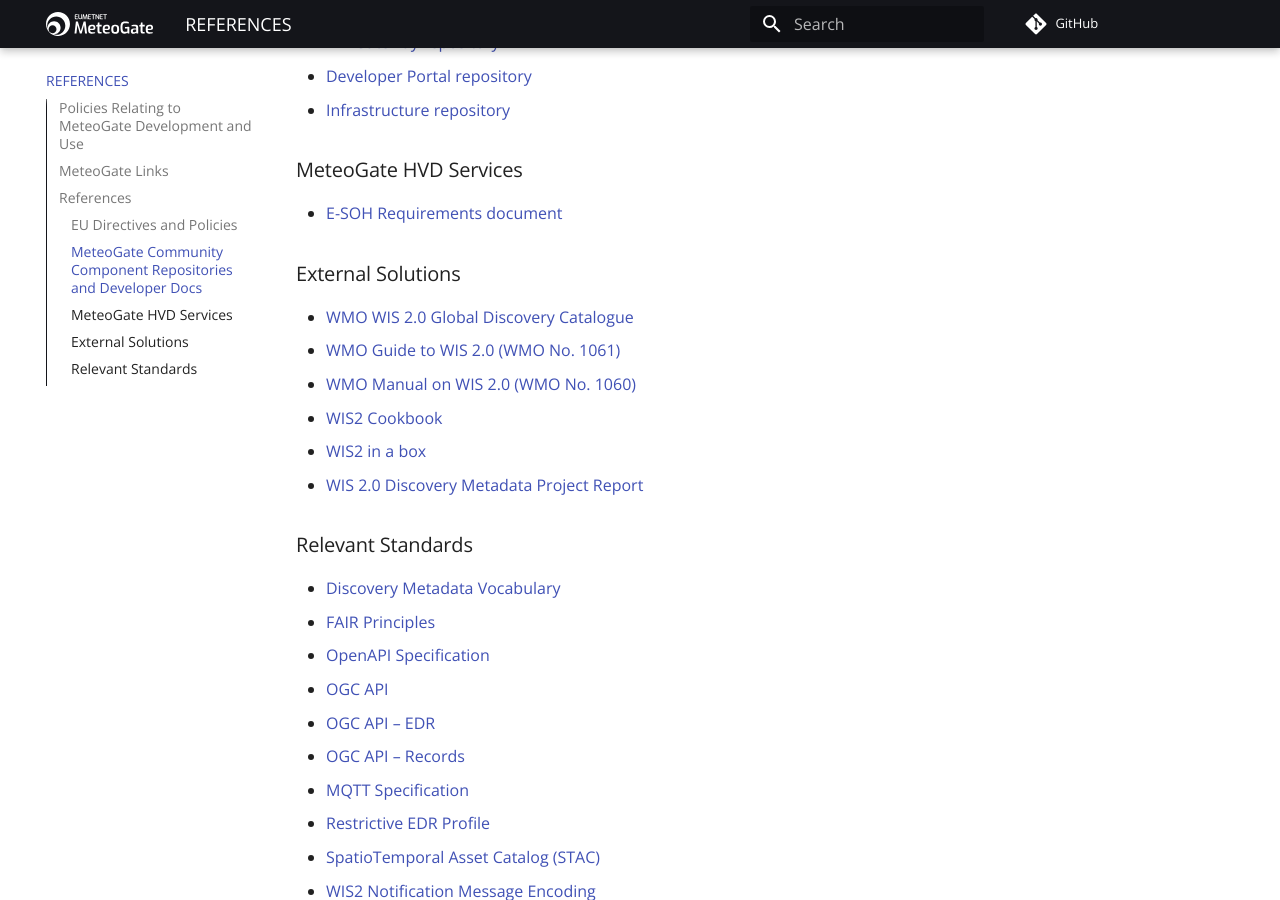
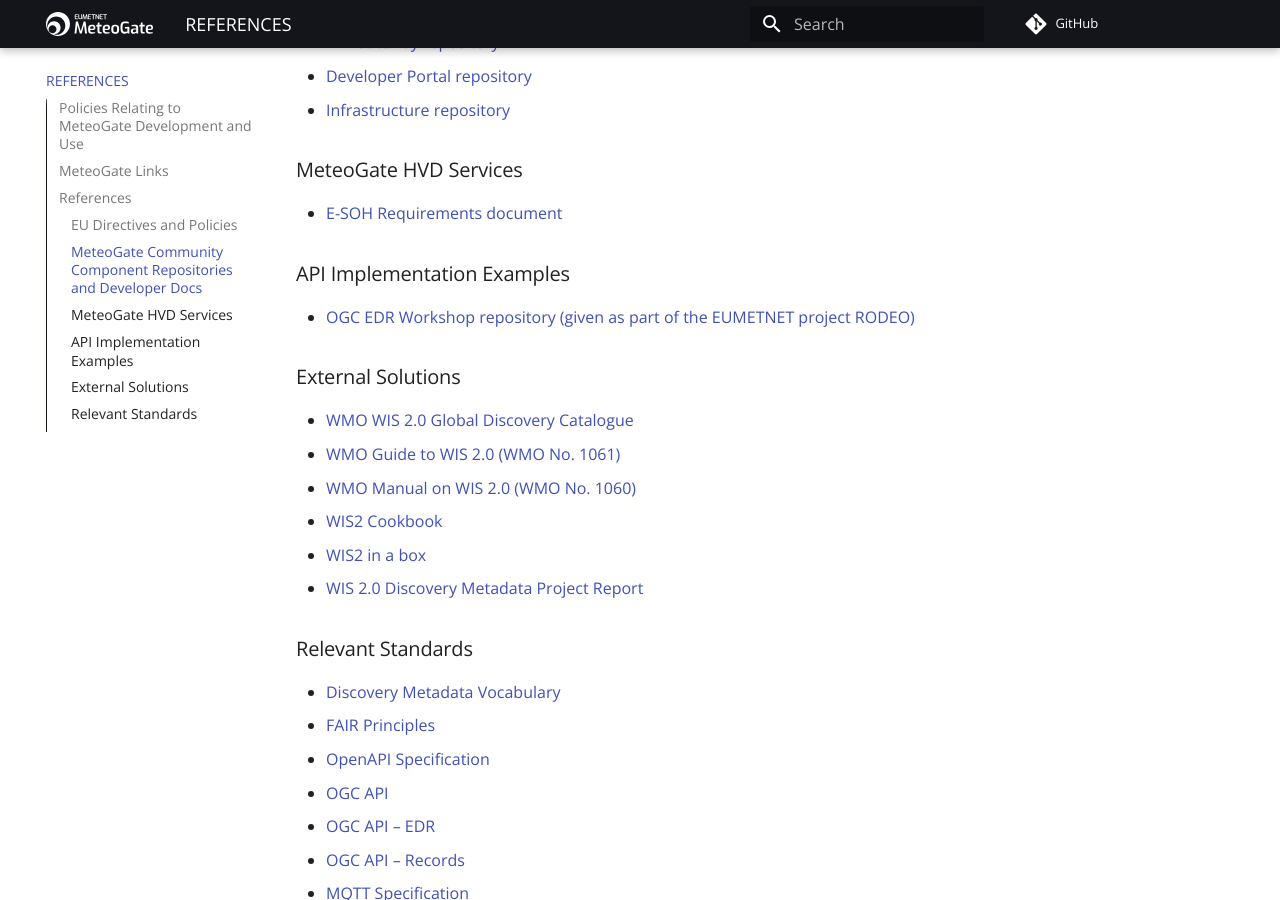
Before and after one commit to EUMETNET/meteogate-documentation, an MkDocs documentation site: the page built from docs/references.md, in a window 1280 px wide and 900 px high, scrolled down 1960 px. Built offline with MkDocs 1.6.1 and Material for MkDocs 9.7.7, drawn with Linux system fonts in a browser that asks for light colours; comment, search, counter and statistics services are not loaded.

Commit message:
Update references.md

```diff
--- a/docs/references.md
+++ b/docs/references.md
@@ -63,6 +63,10 @@ This section lists useful references related to MeteoGate.
 
   - [E-SOH Requirements document](https://github.com/EURODEO/e-soh-requirements)
 
+### API Implementation Examples
+
+- [OGC EDR Workshop repository (given as part of the EUMETNET project RODEO)](https://github.com/EUMETNET/ogc-edr-workshop)
+
 ### External Solutions
 
   - [WMO WIS 2.0 Global Discovery Catalogue]()
```
